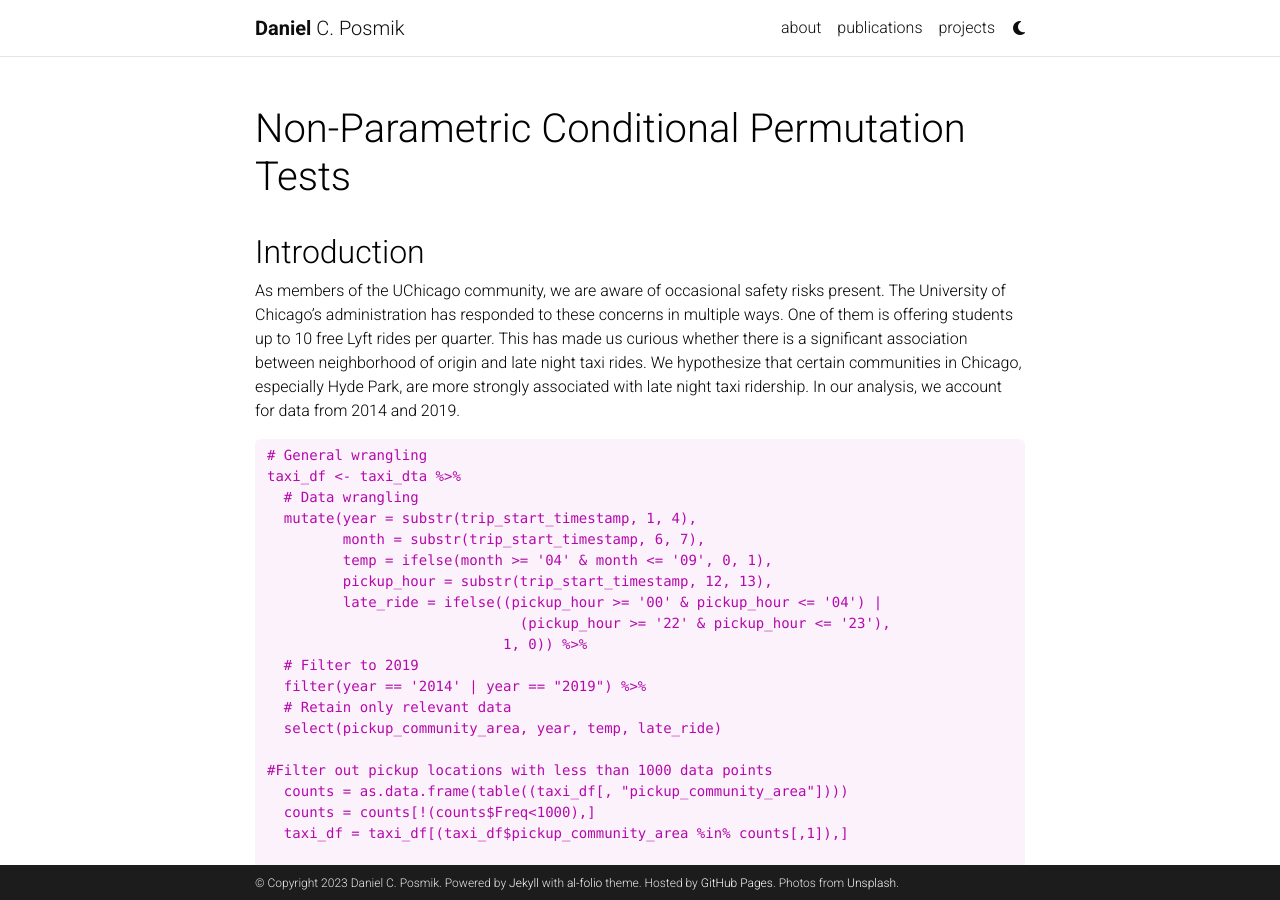
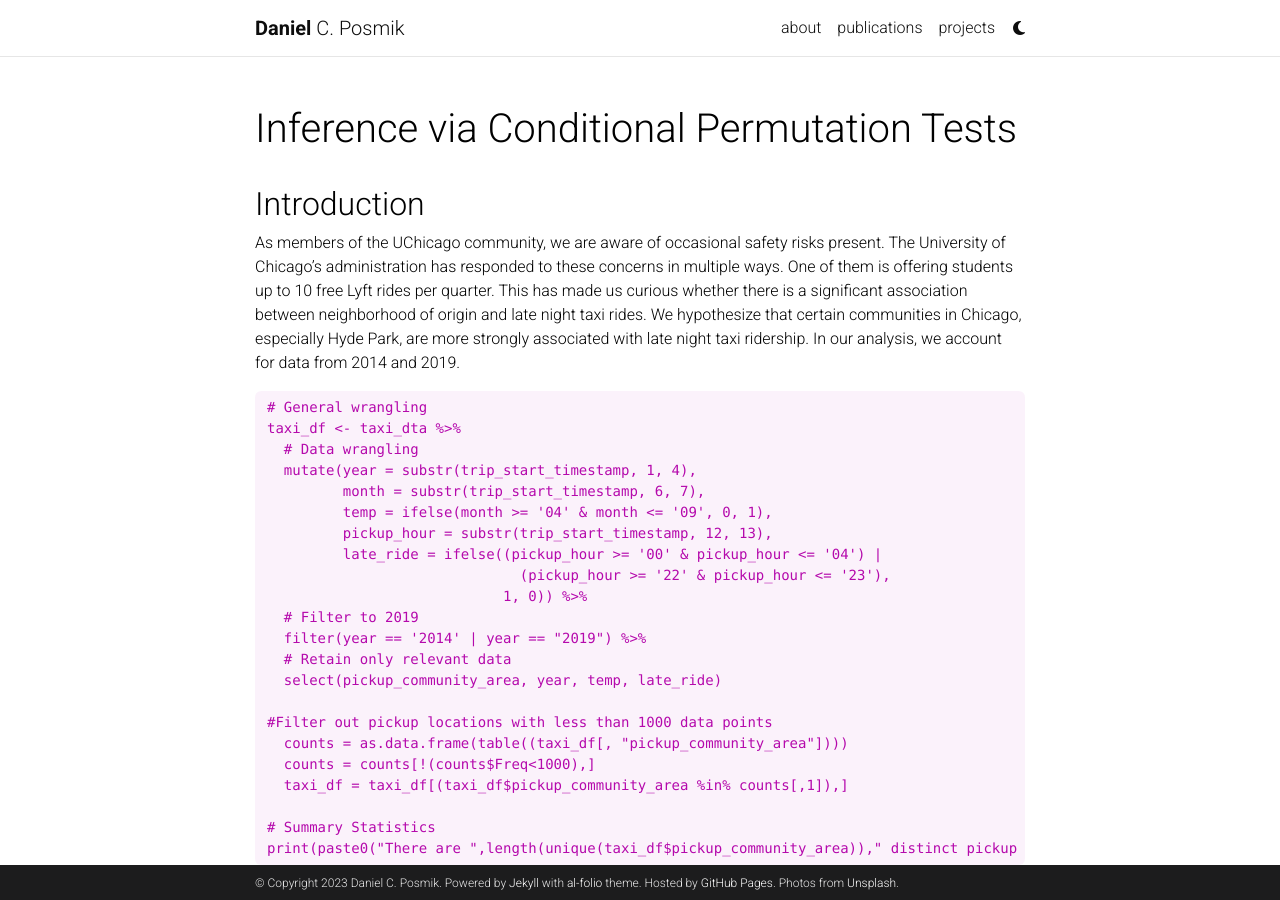
Before and after one commit to posmikdc/posmikdc.github.io, a Jekyll site: the page built from _projects/cond_permutation.md, in a window 1280 px wide and 900 px high. Built offline with Jekyll 4.4.1, drawn with Linux system fonts in a browser that asks for light colours; comment, search, counter and statistics services are not loaded; a style sheet for code colours, icons or effects is not loaded.

Commit message:
Updated pictures

```diff
--- a/_projects/2_project.md
+++ b/_projects/cond_permutation.md
@@ -1,6 +1,6 @@
 ---
 layout: page
-title: Non-Parametric Conditional Permutation Tests
+title: Inference via Conditional Permutation Tests
 description:
 img: assets/img/permutation.png
 importance: 2
```
